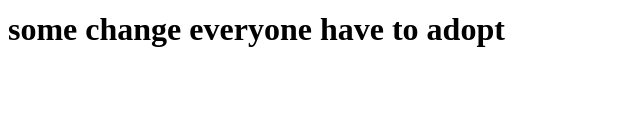
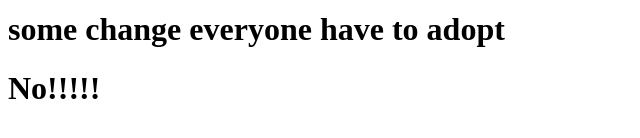
Before and after one commit to suryas2000/sampleReopo, a plain HTML site: page index.html in a window 1280 px wide. Shown: the part 244-382 px from the top of the page, without its empty margins (0-640 px from the left). Drawn offline with Linux system fonts and the light colour scheme.

Commit message:
Update index.html

```diff
--- a/index.html
+++ b/index.html
@@ -11,5 +11,6 @@
     <h1>This is important Line</h1>
     <h1>Hello World!</h1>
     <h1>some change everyone have to adopt</h1>
+    <h1>No!!!!!</h1>
 </body>
 </html>
```
